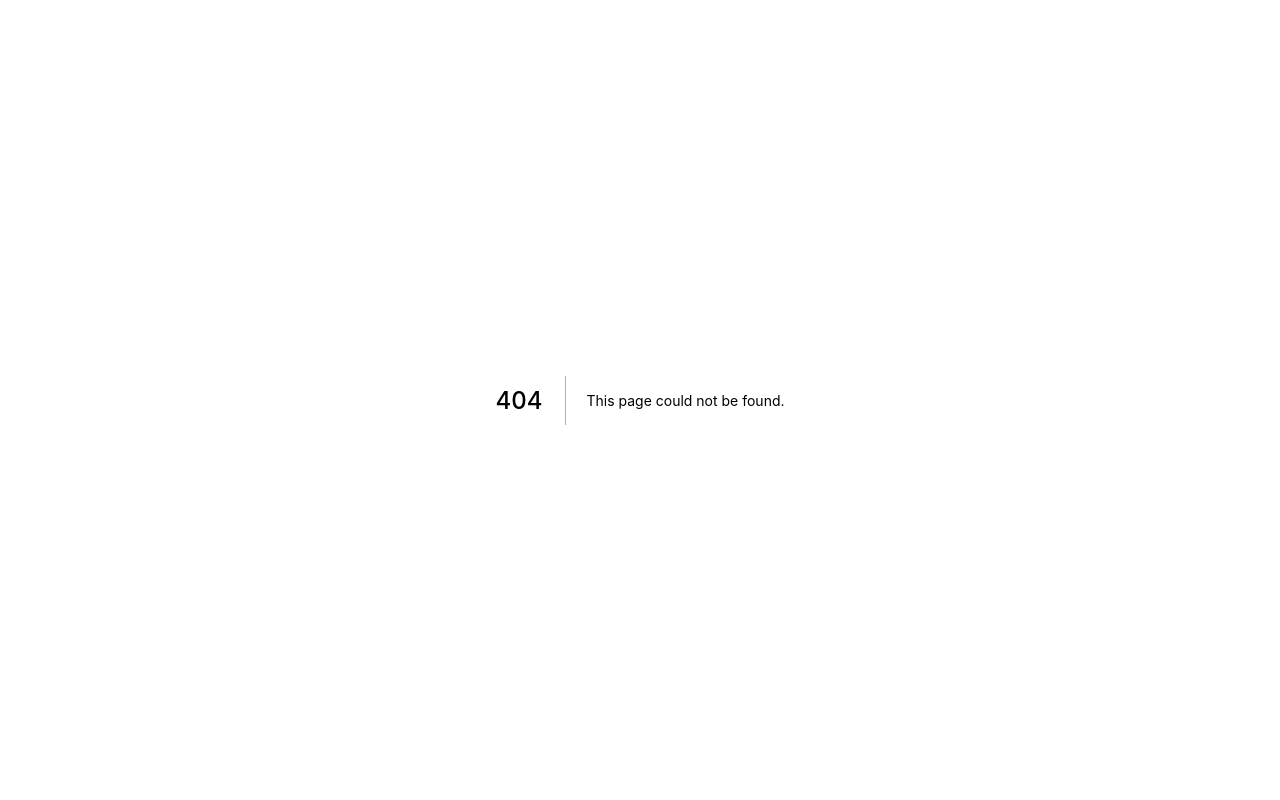
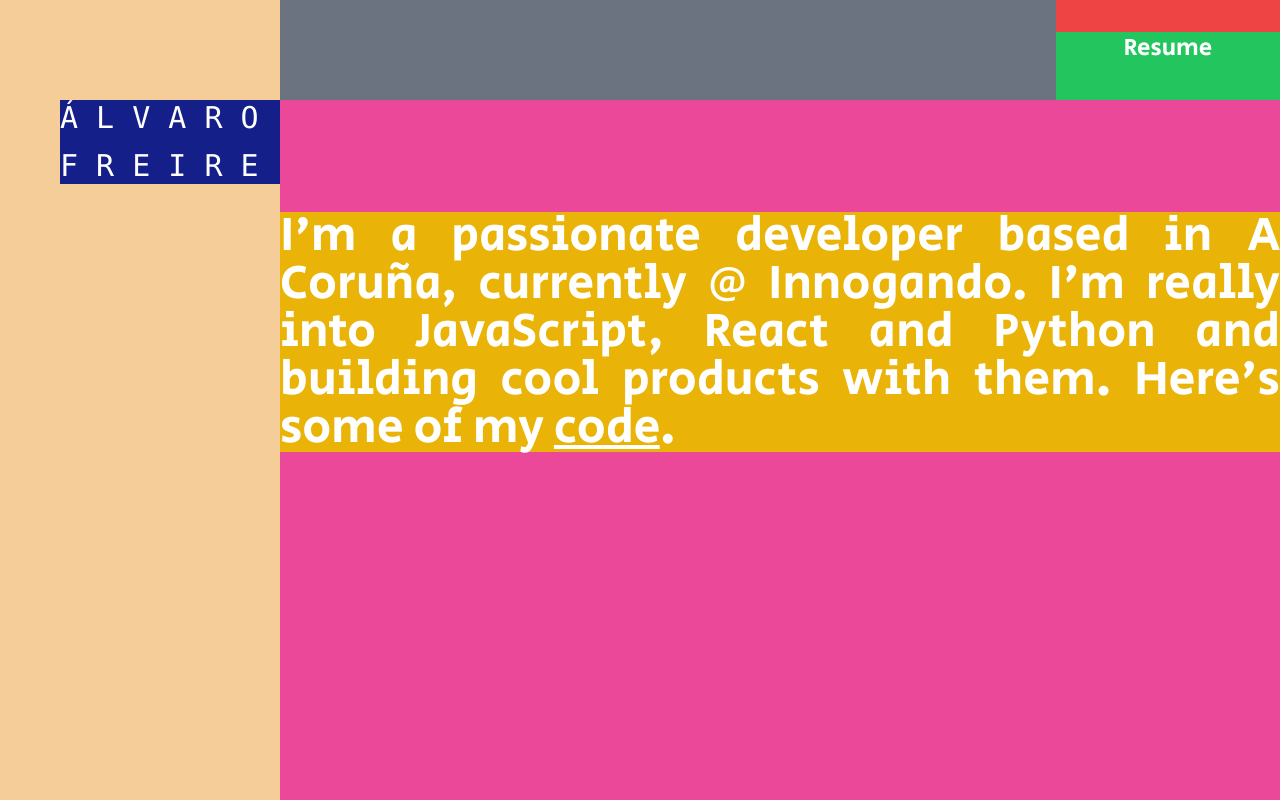
Before and after one commit to alvaro-freire/alvarofreire.es, a Next.js app: page /dev in a window 1280 px wide. Before the commit this address had no page. Built offline with nearby package versions, Linux system fonts and the light colour scheme.

Commit message:
start new design in /dev

```diff
--- a/components/seo.js
+++ b/components/seo.js
@@ -3,13 +3,16 @@ import Head from "next/head"
 function Seo() {
   return (
     <Head>
-      <title>alvarofreire.es</title>
-      <meta name="description" content="My Personal Portfolio" />
+      <title>Álvaro Freire — Software Developer</title>
+      <meta name="description" content="Welcome to my personal portfolio" />
       <meta name="viewport" content="width=device-width, initial-scale=1.0"></meta>
       <link rel="apple-touch-icon" sizes="180x180" href="/apple-touch-icon.png" />
       <link rel="icon" type="image/png" sizes="32x32" href="/favicon-32x32.png" />
       <link rel="manifest" href="/site.webmanifest" />
       <link rel="icon" type="image/png" sizes="16x16" href="/favicon-16x16.png" />
+      <link rel="preconnect" href="https://fonts.googleapis.com" />
+      <link rel="preconnect" href="https://fonts.gstatic.com" crossorigin />
+      <link href="https://fonts.googleapis.com/css2?family=Secular+One&display=swap" rel="stylesheet" />
     </Head>
   )
 }
--- a/pages/api/hello.js
+++ /dev/null
@@ -1,5 +0,0 @@
-// Next.js API route support: https://nextjs.org/docs/api-routes/introduction
-
-export default function handler(req, res) {
-  res.status(200).json({ name: 'John Doe' })
-}
--- /dev/null
+++ b/pages/dev.js
@@ -0,0 +1,53 @@
+import Link from "next/link"
+import Seo from "../components/seo"
+import SocialMedia from "../components/socialmedia"
+
+function Dev() {
+  return (
+    <>
+      <Seo />
+      <div className='flex flex-row h-screen text-white font-mono select-none'>
+        <div className='bg-[#F5CD99] w-[400px]'>
+          <div className='h-[100px]'></div>
+          <div className='ml-[60px] bg-[#151F8A]'>
+            <div>
+              <p class="text-3xl">Á L V A R O</p>
+            </div>
+            <div className='h-3'></div>
+            <div>
+              <p class="text-3xl">F R E I R E</p>
+            </div>
+          </div>
+        </div>
+        <div className='bg-pink-500 grow h-full'>
+          <div className='h-[100px] flex flex-row bg-red-500'>
+            <div className='bg-gray-500 grow' />
+            <div className='bg-green-500 w-56 text-2xl text-center font-["Secular_One"] mt-8'>
+              <p>
+                <Link href='https://www.linkedin.com/in/alvvarofreire/'>
+                  <a target='_blank' className='transition-colors hover:text-[#CFB495]'>Resume</a>
+                </Link>
+              </p>
+            </div>
+          </div>
+          <div className='bg-[#151F8A]'>
+            <div className='bg-yellow-500 mt-28 w-[1000px] text-5xl text-justify font-["Secular_One"]'>
+              <p>
+                I&apos;m a passionate developer based in <Link href='https://www.google.com/maps/place/La+Coru%C3%B1a/@43.3618688,-8.4477032,13z/data=!3m1!4b1!4m5!3m4!1s0xd2e7cfcf174574d:0x6a47350d095cdfee!8m2!3d43.3623436!4d-8.4115401'>
+                  <a target='_blank' className='transition-colors hover:text-[#CFB495]'>A Coruña</a>
+                </Link>, currently @ <Link href='https://innogando.com'>
+                  <a target='_blank' className='transition-colors hover:text-[#CFB495]'>Innogando</a>
+                </Link>. I&apos;m really into JavaScript,
+                React and Python and building cool products with them. Here&apos;s some of my <Link href='https://github.com/alvaro-freire'>
+                  <a target='_blank' className='underline transition-colors hover:text-[#CFB495]' >code</a>
+                </Link>.
+              </p>
+            </div>
+          </div>
+        </div>
+      </div>
+    </>
+  )
+}
+
+export default Dev
```
Also changed, not shown: pages/index.js (line endings or trailing spaces).
